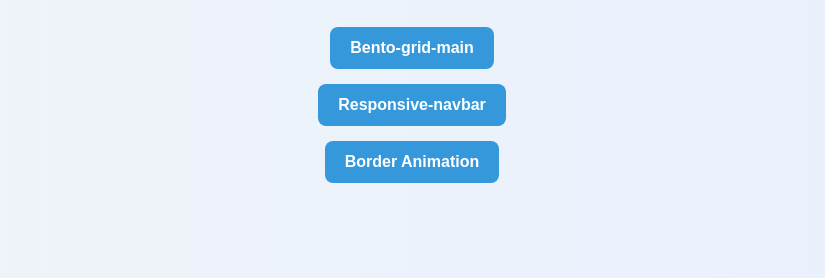
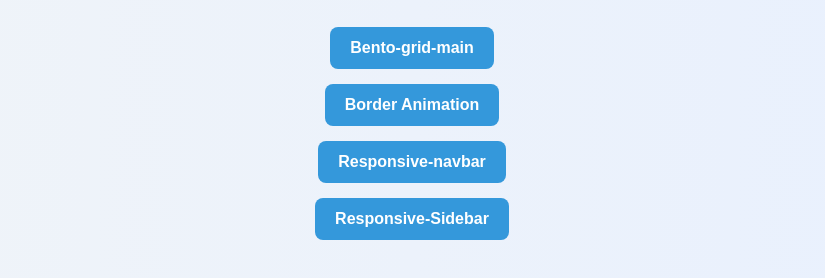
Before and after one commit to mistrypavankumar/grid-layout-challenges, a plain HTML site: page index.html in a window 1280 px wide. Shown: the part 162-440 px from the top of the page, without its empty margins (228-1053 px from the left). Drawn offline with Linux system fonts and the light colour scheme.

Commit message:
added new project button link

```diff
--- a/index.html
+++ b/index.html
@@ -77,8 +77,9 @@
 
   <ul>
     <li><button onclick="openProject('https://mistrypavankumar.github.io/grid-layout-challenges/bento-grid-main/index.html')">Bento-grid-main</button></li>
+    <li><button onclick="openProject('https://mistrypavankumar.github.io/grid-layout-challenges/border-animation/index.html')">Border Animation</button></li>
     <li><button onclick="openProject('https://mistrypavankumar.github.io/grid-layout-challenges/responsive-navbar/index.html')">Responsive-navbar</button></li>
-    <li><button onclick="openProject('https://mistrypavankumar.github.io/grid-layout-challenges/border-animation/index.html')">Border Animation</button></li>
+    <li><button onclick="openProject('https://mistrypavankumar.github.io/grid-layout-challenges/responsive-sidebar/index.html')">Responsive-Sidebar</button></li>
   </ul>
 
   <script>
```
